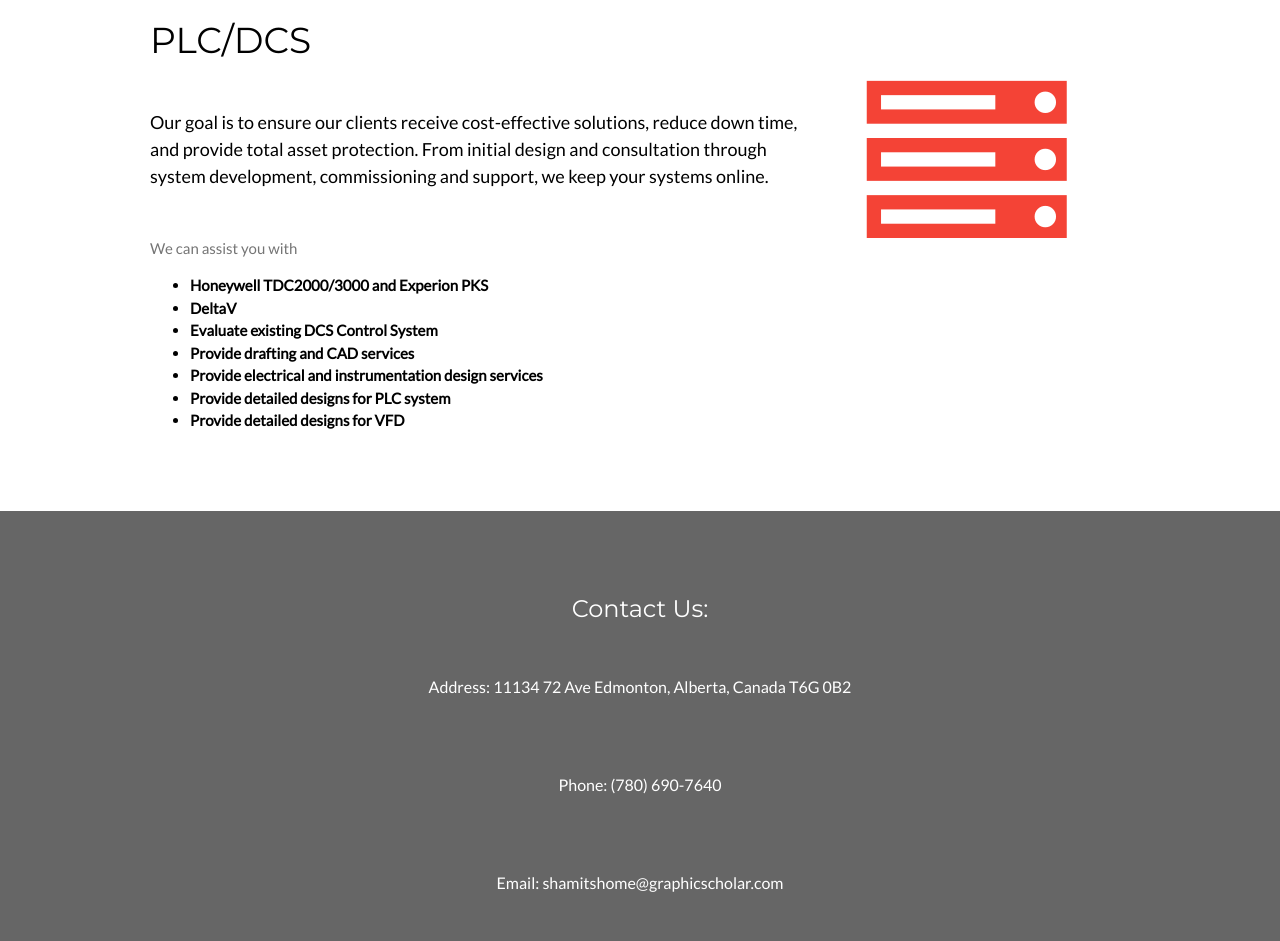
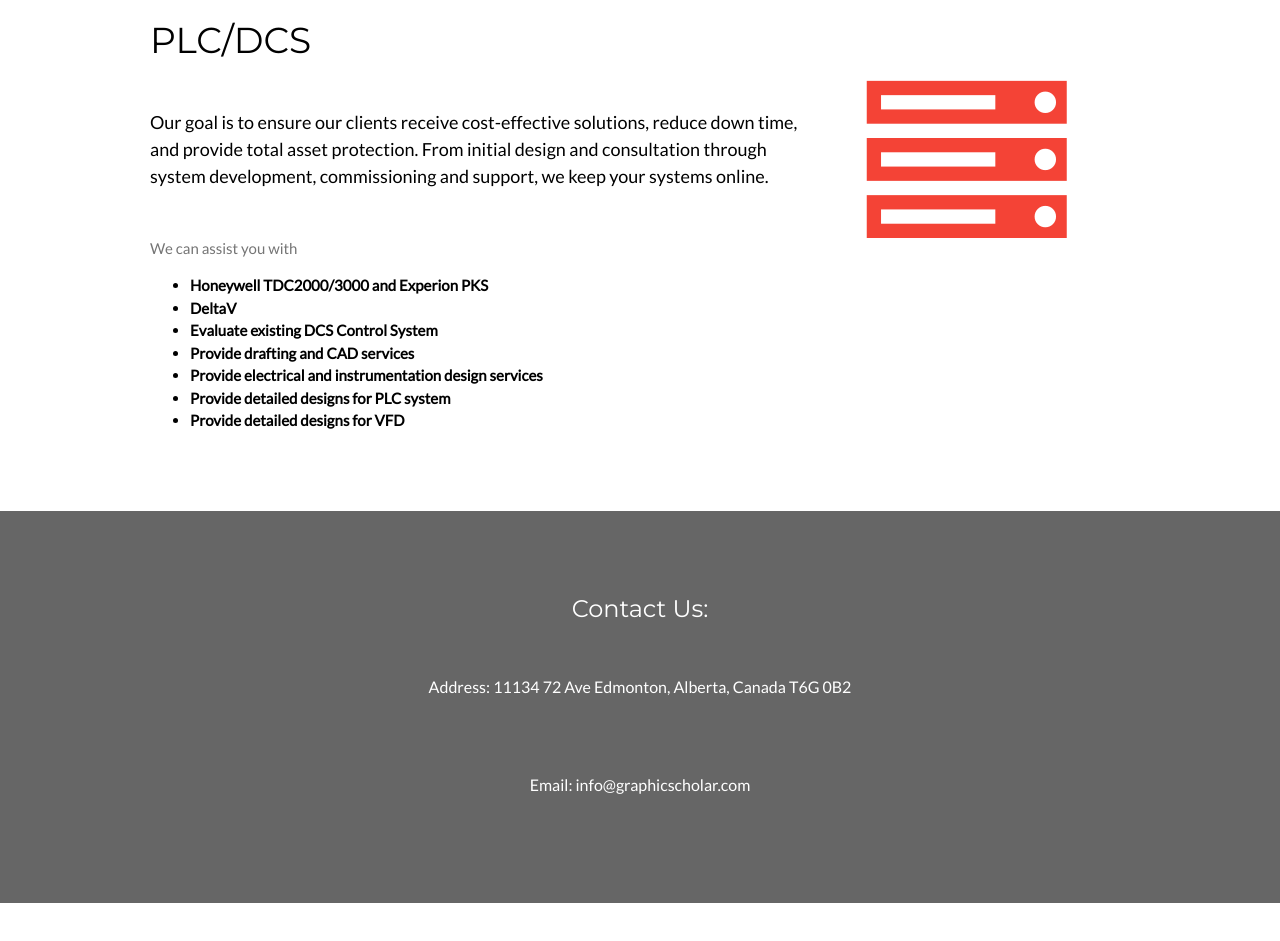
Before and after one commit to DDpyan/DDpyan.github.io, a plain HTML site: page index.html in a window 1280 px wide. Shown: the part 1960-2901 px from the top of the page. After the commit the page ends 2863 px from the top, so only its background shows below. Drawn offline with nearby package versions, Linux system fonts and the light colour scheme.

Commit message:
Update index.html

```diff
--- a/index.html
+++ b/index.html
@@ -115,8 +115,7 @@ body,h1,h2,h3,h4,h5,h6 {font-family: "Lato", sans-serif}
 <div class="w3-container w3-black w3-center w3-opacity w3-padding-64">
     <h1 class="w3-margin w3-xlarge">Contact Us:</h1>
   <h6 class="w3-padding-32">Address: 11134 72 Ave Edmonton, Alberta, Canada T6G 0B2</h6>
-  <h6 class="w3-padding-32">Phone: (780) 690-7640</h6>
-  <h6 class="w3-padding-32">Email: shamitshome@graphicscholar.com</h6>
+  <h6 class="w3-padding-32">Email: info@graphicscholar.com</h6>
 </div>
 
 <script>
```
